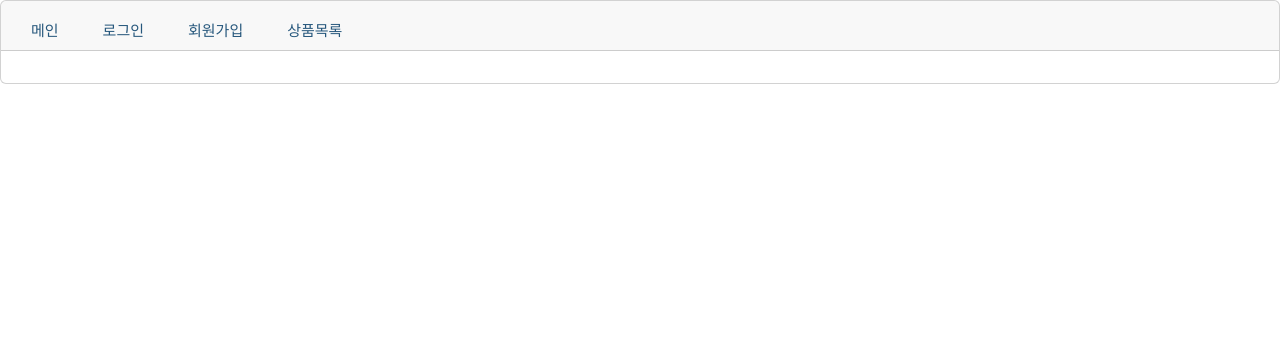
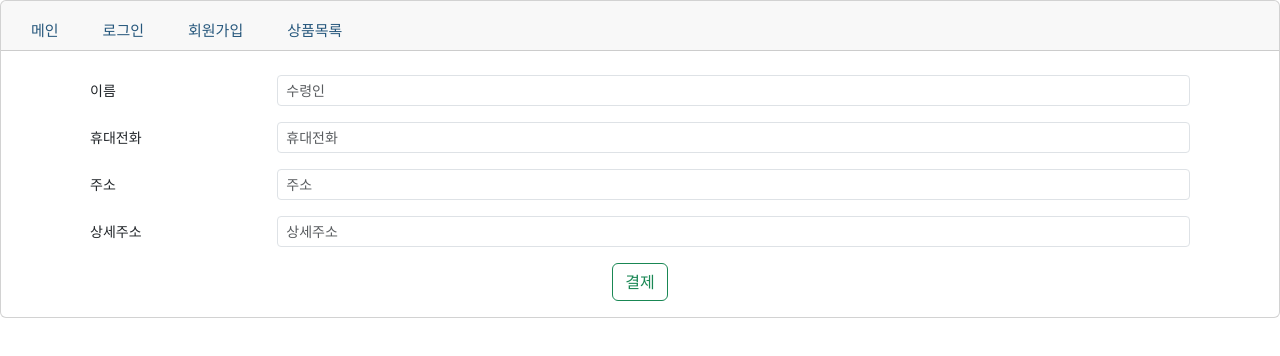
Before and after one commit to jeonDev/commerce-ui, a Vue app: page /order/1 in a window 1280 px wide. Shown: the top 356 px of the page. Built offline with nearby package versions, Linux system fonts and the light colour scheme.

Commit message:
feat ( order ) : 상품 주문 화면 추가

```diff
--- a/src/api/ProductApi.js
+++ b/src/api/ProductApi.js
@@ -20,6 +20,16 @@ export async function productDetailApi(productInfoSeq) {
         })
 }
 
+export async function productApi(productSeq) {
+    return await axios.get('/v1/product/' + productSeq)
+        .then(res => {
+            return res.data;
+        })
+        .catch(err => {
+            return err.response.data;
+        })
+}
+
 export async function adminProductAdd(productInfo) {
     return await axios.post('admin/product/register', productInfo)
         .then(res => {
--- a/src/components/order/Order.vue
+++ b/src/components/order/Order.vue
@@ -1,21 +1,130 @@
 <template>
   <div class="container">
+    <div class="m-2">
+      <b-form-group
+          label-cols="2"
+          label-cols-lg="2"
+          label-size="sm"
+          label="이름"
+          label-for="input-sm"
+      >
+        <b-form-input
+            id="input-sm"
+            size="sm"
+            placeholder="수령인"
+            v-model="request.name"
+        />
+      </b-form-group>
+    </div>
+    <div class="m-2">
+      <b-form-group
+          label-cols="2"
+          label-cols-lg="2"
+          label-size="sm"
+          label="휴대전화"
+          label-for="input-sm"
+      >
+        <b-form-input
+            id="input-sm"
+            size="sm"
+            placeholder="휴대전화"
+            v-model="request.tel"
+        />
+      </b-form-group>
+    </div>
+    <div class="m-2">
+      <b-form-group
+          label-cols="2"
+          label-cols-lg="2"
+          label-size="sm"
+          label="주소"
+          label-for="input-sm"
+      >
+        <b-form-input
+            id="input-sm"
+            size="sm"
+            placeholder="주소"
+            v-model="request.addr"
+        />
+      </b-form-group>
+    </div>
+    <div class="m-2">
+      <b-form-group
+          label-cols="2"
+          label-cols-lg="2"
+          label-size="sm"
+          label="상세주소"
+          label-for="input-sm"
+      >
+        <b-form-input
+            id="input-sm"
+            size="sm"
+            placeholder="상세주소"
+            v-model="request.addrDetail"
+        />
+      </b-form-group>
+    </div>
 
+    <div>
+      <div v-for="item in orderProduct">
+        <div>
+          {{item.productName}} {{item.productOptionCode}}
+        </div>
+        <div>
+          {{item.price}}
+        </div>
+      </div>
+    </div>
+
+    <div class="text-center">
+      <b-button
+          variant="outline-success"
+          @click="payment"
+      >
+        결제
+      </b-button>
+    </div>
   </div>
 </template>
 
 <script>
 
+import {productApi} from "@/api/ProductApi.js";
+import {modalSetting} from "@/utils/utils.js";
+
 export default {
   data() {
     return {
-      response: []
+      request: {
+        name: '',
+        tel: '',
+        addr: '',
+        addrDetail: ''
+      },
+      orderProduct: []
     }
   },
   methods: {
+    async payment() {
+
+    },
+    async productDetailGetApiCall() {
+      const product = JSON.parse(this.$route.params.product);
+      for (let i = 0; i < product.length; i++) {
+        const productSeq = product[i].productSeq;
+        const res = await productApi(productSeq);
+
+        if (res.code === '0000') {
+          // TODO: cnt 추가
+          this.orderProduct.push(res.data);
+        } else {
+          modalSetting("조회", res.code, res.message)
+        }
+      }
+    }
   },
   created() {
-    console.log(this.$route.params.productSeq);
+    this.productDetailGetApiCall();
   }
 }
 </script>
--- a/src/components/product/ProductDetail.vue
+++ b/src/components/product/ProductDetail.vue
@@ -73,7 +73,16 @@ export default {
     },
     moveOrderPage() {
       if (this.productSeq == null) return;
-      this.$router.push({path:`/order/${this.productSeq}`})
+      const data = [{
+        productSeq: this.productSeq,
+        cnt: 1
+      }]
+      this.$router.push({
+        name:`order`,
+        params: {
+          product: JSON.stringify(data)
+        }
+      })
 
 
     }
--- a/src/config/router.js
+++ b/src/config/router.js
@@ -17,7 +17,7 @@ const routes = [
     { path: '/product', component: ProductList},
     { path: '/product/:productInfoSeq', component: ProductDetail},
 
-    { path: '/order/:productSeq', component: Order},
+    { path: '/order/:product', name: 'order', component: Order},
 
     { path: '/admin/product/manage', component: AdminProductManage}
 ]
```
